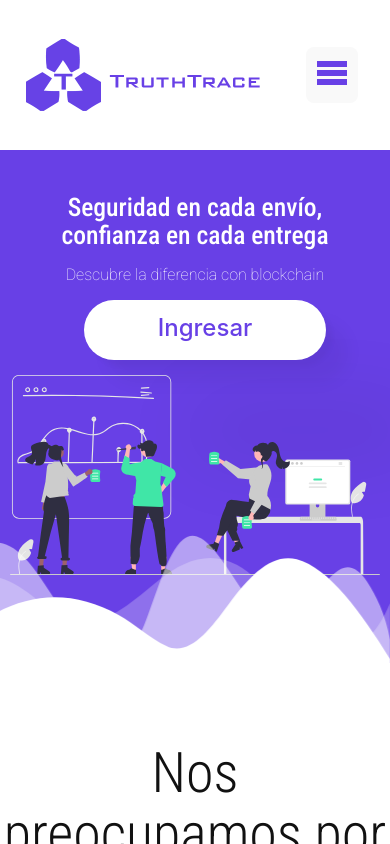
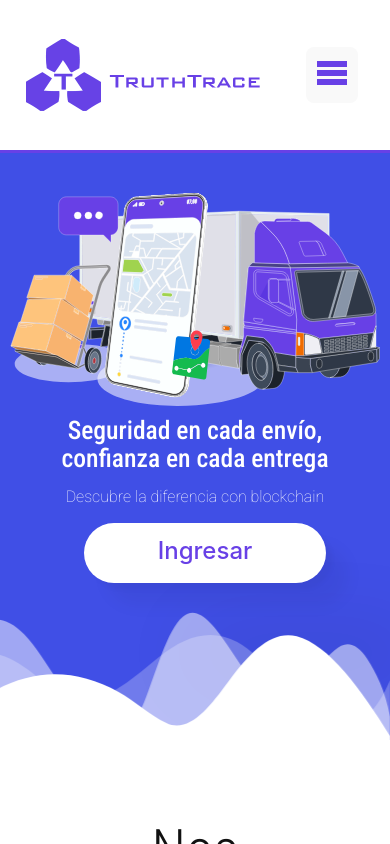
Before and after one commit to NaraHumanoUnlam/TruthTrace.Web, a React (Vite) app in the folder truthtrace-app/: page / in a window 390 px wide. Built offline with nearby package versions, Linux system fonts and the light colour scheme; a web font is replaced by a local one.

Commit message:
Cambios al hero

```diff
--- a/truthtrace-app/src/components/hero/hero.css
+++ b/truthtrace-app/src/components/hero/hero.css
@@ -26,7 +26,7 @@
 
 .hero {
     padding: 40px 10px 80px 10px;
-    background-color:#6840E6;
+    background-color: #404FE6;
     display: flex;
     flex-direction: row;
     text-align: left;
@@ -127,11 +127,12 @@
         align-content: stretch;
         justify-content: space-evenly;
         align-items: center;
+        padding-bottom: 4em;
     }
 
     .hero
     {
-        flex-direction: column;
+        flex-direction: column-reverse;
         height: 100%;
     }
 
--- a/truthtrace-app/src/components/hero/hero.jsx
+++ b/truthtrace-app/src/components/hero/hero.jsx
@@ -1,5 +1,5 @@
 import React from 'react';
-import img from '../../assets/images/undraw_team_collaboration_re_ow29.svg';
+import img from '../../assets/images/truthtrace-hero.svg';
 import { Link } from "react-router-dom";
 import './hero.css';
 
```
Also changed, not shown: truthtrace-app/src/assets/images/truthtrace-hero.svg (added).
